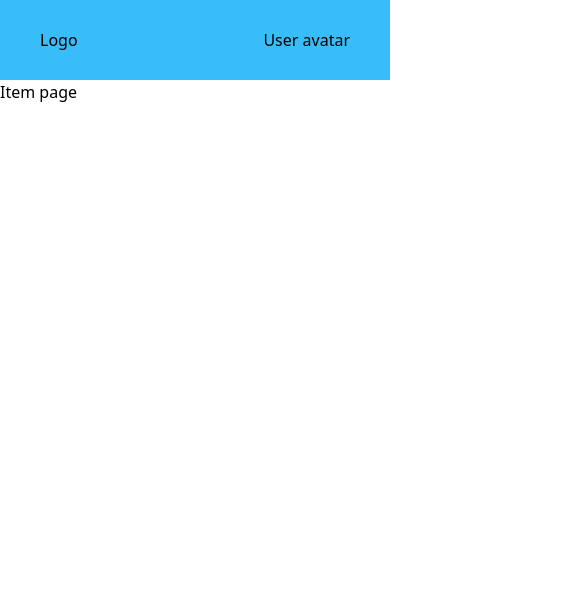
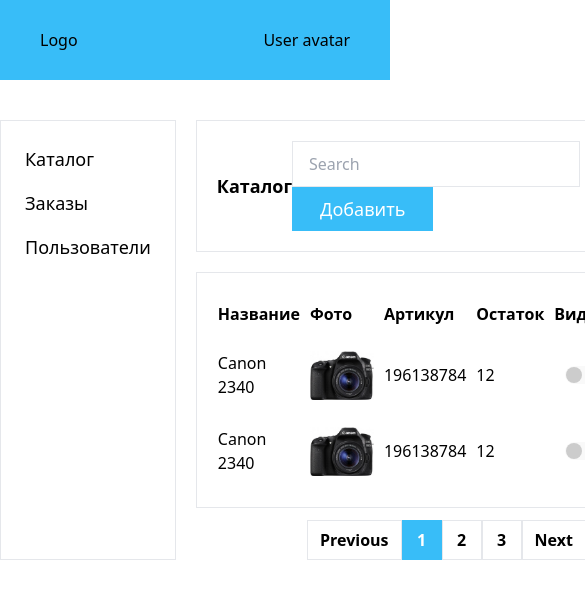
Before and after one commit to AleksandrKalinin/nuxt-commerce, a Nuxt app: page /admin in a window 390 px wide. Shown: the top 598 px of the page, 585 px wide, since content can reach past the window. Built offline with nearby package versions, Linux system fonts and the light colour scheme.

Commit message:
feat: Added markup for catalog section of admin page

```diff
--- /dev/null
+++ b/components/AdminCatalog.vue
@@ -0,0 +1,7 @@
+<template>
+  <div>Admin catalog</div>
+</template>
+
+<script setup lang="ts"></script>
+
+<style scoped></style>
--- /dev/null
+++ b/components/AdminContainer.vue
@@ -0,0 +1,13 @@
+<template>
+  <section class="w-full lg:ml-10 ml-5">
+    <AdminPanel />
+    <div class="columns-1">
+      <AdminItemsList />
+      <BasePagination />
+    </div>
+  </section>
+</template>
+
+<script setup lang="ts"></script>
+
+<style scoped></style>
--- /dev/null
+++ b/components/AdminItemsList.vue
@@ -0,0 +1,51 @@
+<template>
+  <table
+    class="w-full border-separate border-spacing-2 border sky-blue-400 py-5 px-3"
+  >
+    <thead>
+      <tr class="text-left cursor-pointer">
+        <th>Название</th>
+        <th>Фото</th>
+        <th>Артикул</th>
+        <th>Остаток</th>
+        <th>Видимость</th>
+      </tr>
+    </thead>
+    <tbody>
+      <tr class="text-left">
+        <td class="py-4">Canon 2340</td>
+        <td class="py-4">
+          <div class="w-16 h-12">
+            <img class="object-cover" src="/images/1.jpg" />
+          </div>
+        </td>
+        <td class="py-4">196138784</td>
+        <td class="py-4">
+          <input type="number" value="12" min="0" class="w-16" />
+        </td>
+        <th class="py-4">
+          <BaseToggleInput />
+        </th>
+      </tr>
+      <tr class="text-left">
+        <td>Canon 2340</td>
+        <td>
+          <div class="w-16 h-12">
+            <img class="object-cover" src="/images/1.jpg" />
+          </div>
+        </td>
+        <td>196138784</td>
+        <td class="py-4">
+          <input type="number" value="12" min="0" class="w-16" />
+        </td>
+        <th>
+          <BaseToggleInput />
+        </th>
+      </tr>
+    </tbody>
+  </table>
+</template>
+
+<script setup lang="ts"></script>
+
+<style scoped></style>
--- /dev/null
+++ b/components/AdminPanel.vue
@@ -0,0 +1,21 @@
+<template>
+  <div
+    class="admin-panel border sky-blue-400 w-100 flex justify-between items-center py-5 px-5 mb-5"
+  >
+    <h2 class="text-lg font-bold py-2">Каталог</h2>
+    <div>
+      <input
+        type="text"
+        placeholder="Search"
+        class="leading-7 py-2 px-4 border sky-blue-400 w-72 mr-2"
+      />
+      <button class="text-lg px-7 py-2 bg-sky-400 text-white rounded-none">
+        Добавить
+      </button>
+    </div>
+  </div>
+</template>
+
+<script setup lang="ts"></script>
+
+<style scoped></style>
--- /dev/null
+++ b/components/AdminSidebar.vue
@@ -0,0 +1,17 @@
+<template>
+  <aside class="admin-panel w-96 border sky-blue-400 p-4">
+    <div class="admin-panel__categories">
+      <div class="">
+        <a class="text-lg p-2 w-full flex cursor-pointer">Каталог</a>
+      </div>
+      <div><a class="text-lg p-2 w-full flex cursor-pointer">Заказы</a></div>
+      <div>
+        <a class="text-lg p-2 w-full flex cursor-pointer">Пользователи</a>
+      </div>
+    </div>
+  </aside>
+</template>
+
+<script setup lang="ts"></script>
+
+<style scoped></style>
--- /dev/null
+++ b/components/Base/BasePagination.vue
@@ -0,0 +1,45 @@
+<template>
+  <div class="pagination-container w-full flex justify-end mt-3">
+    <div class="pagination flex cursor-pointer">
+      <div
+        class="flex justify-center items-center border sky-blue-400 font-lg font-semibold px-3"
+      >
+        Previous
+      </div>
+      <div
+        class="pagination-item pagination-item_active flex justify-center items-center border sky-blue-400 w-10 h-10 font-lg font-semibold"
+      >
+        1
+      </div>
+      <div
+        class="pagination-item flex justify-center items-center border sky-blue-400 w-10 h-10 font-lg font-semibold"
+      >
+        2
+      </div>
+      <div
+        class="pagination-item flex justify-center items-center border sky-blue-400 w-10 h-10 font-lg font-semibold"
+      >
+        3
+      </div>
+      <div
+        class="flex justify-center items-center border sky-blue-400 font-lg font-semibold px-3"
+      >
+        Next
+      </div>
+    </div>
+  </div>
+</template>
+
+<script setup lang="ts"></script>
+
+<style scoped>
+.pagination-item {
+  transition: 1s all;
+}
+
+.pagination-item_active {
+  background-color: #38bdf8;
+  border: 1px solid #38bdf8;
+  color: #ffffff;
+}
+</style>
--- /dev/null
+++ b/components/Base/BaseToggleInput.vue
@@ -0,0 +1,127 @@
+<template>
+  <div class="toggle">
+    <label class="switch">
+      <input type="checkbox" />
+      <span class="slider round"></span>
+    </label>
+  </div>
+</template>
+
+<script setup lang="ts"></script>
+
+<style scoped>
+.toggle {
+  display: flex;
+  align-items: flex-end;
+}
+
+.switch-text {
+  font-size: 16px;
+  font-weight: 800;
+  line-height: 20px;
+  letter-spacing: 1px;
+  text-transform: uppercase;
+  color: #19202c;
+}
+
+.switch {
+  position: relative;
+  display: inline-block;
+  width: 44px;
+  height: 28px;
+  margin-left: 11px;
+}
+
+.switch input {
+  opacity: 0;
+  width: 0;
+  height: 0;
+}
+
+.slider {
+  position: absolute;
+  cursor: pointer;
+  top: 0;
+  left: 0;
+  right: 0;
+  bottom: 0;
+  background-color: #f9f9f9;
+  -webkit-transition: 0.4s;
+  transition: 0.4s;
+}
+
+.slider:before {
+  position: absolute;
+  content: "";
+  height: 24px;
+  width: 24px;
+  left: 2px;
+  bottom: 2px;
+  background-color: #cccccc;
+  -webkit-transition: 0.4s;
+  transition: 0.4s;
+}
+
+input:checked + .slider:before {
+  background-color: #2196f3;
+}
+
+input:focus + .slider {
+  box-shadow: 0 0 1px #2196f3;
+}
+
+input:checked + .slider:before {
+  transform: translateX(24px);
+  -webkit-transform: translateX(24px);
+  -ms-transform: translateX(24px);
+}
+
+.slider.round {
+  border-radius: 28px;
+}
+
+.slider.round:before {
+  border-radius: 50%;
+}
+
+@media only screen and (max-width: 480px) {
+  .switch {
+    width: 30px;
+    height: 18px;
+    margin-left: 11px;
+  }
+  .slider:before {
+    position: absolute;
+    content: "";
+    height: 16px;
+    width: 16px;
+    left: 1px;
+    bottom: 1px;
+    background-color: #cccccc;
+    -webkit-transition: 0.4s;
+    transition: 0.4s;
+  }
+}
+
+input:checked + .slider:before {
+  background-color: #2196f3;
+}
+
+input:focus + .slider {
+  box-shadow: 0 0 1px #2196f3;
+}
+
+input:checked + .slider:before {
+  -webkit-transform: translateX(16px);
+  -ms-transform: translateX(16px);
+  transform: translateX(16px);
+}
+
+.slider.round {
+  border-radius: 18px;
+}
+.toggle .switch-text {
+  font-size: 10px;
+  line-height: 13px;
+}
+</style>
--- a/components/CatalogContainer.vue
+++ b/components/CatalogContainer.vue
@@ -15,6 +15,7 @@
       <CatalogItem />
       <CatalogItem />
     </div>
+    <BasePagination />
   </section>
 </template>
 
--- a/components/CatalogPanel.vue
+++ b/components/CatalogPanel.vue
@@ -7,7 +7,11 @@
       <span class="sorting-option mr-3 text-sm cursor-pointer">По цене</span>
     </div>
     <div class="navigation__search">
-      <input type="text" placeholder="Search" class="py-2 px-4" />
+      <input
+        type="text"
+        placeholder="Search"
+        class="leading-7 py-2 px-4 border sky-blue-400 w-72 mr-2"
+      />
     </div>
   </div>
 </template>
--- a/nuxt.config.ts
+++ b/nuxt.config.ts
@@ -1,5 +1,11 @@
 export default defineNuxtConfig({
-  components: ["~/components"],
+  components: [
+    "~/components",
+    {
+      path: "~/components/base",
+      global: true,
+    },
+  ],
   modules: [
     "@nuxtjs/tailwindcss",
     [
--- /dev/null
+++ b/pages/admin/index.vue
@@ -0,0 +1,10 @@
+<template>
+  <div class="container mx-auto py-10 flex">
+    <AdminSidebar />
+    <AdminContainer />
+  </div>
+</template>
+
+<script setup lang="ts"></script>
+
+<style scoped></style>
```
